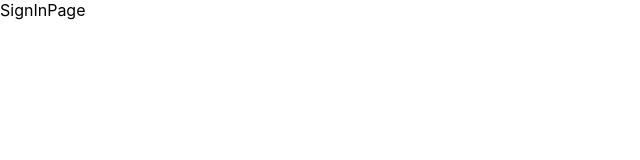
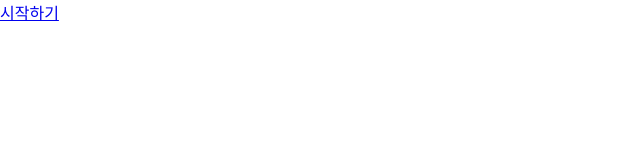
Before and after one commit to pre-onboarding-frontend-11th-team-9/pre-onboarding-11th-1-9, a React app: page / in a window 1280 px wide. Before the commit this address led to /signin. Shown: the top 160 px of the page, without its empty margins (0-640 px from the left). Built offline with nearby package versions, Linux system fonts and the light colour scheme.

Commit message:
feat: landing page

```diff
--- /dev/null
+++ b/src/pages/Landing/index.tsx
@@ -0,0 +1,12 @@
+import { PATH } from '@/constants';
+import { Link } from 'react-router-dom';
+
+const LandingPage = () => {
+  return (
+    <>
+      <Link to={PATH.SIGN_IN}>시작하기</Link>
+    </>
+  );
+};
+
+export default LandingPage;
```
Also changed, not shown: src/routes/index.tsx (+4 -4 lines).
